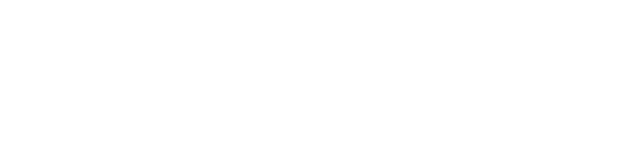
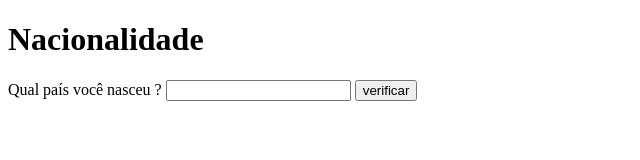
Before and after one commit to WilliamLemosJR/javascript, a plain HTML site: page exercicio/aula11/ex011.html in a window 1280 px wide. Shown: the whole page, without its empty margins (0-640 px from the left). Drawn offline with Linux system fonts and the light colour scheme.

Commit message:
Update ex011.html

```diff
--- a/exercicio/aula11/ex011.html
+++ b/exercicio/aula11/ex011.html
@@ -6,6 +6,38 @@
     <title>Document</title>
 </head>
 <body>
+    <h1>Nacionalidade</h1>
 
+    <form action="exe.php" method="post">
+        <label for="inasci">Qual país você nasceu ?</label>
+        <input type="text" name="nasci" id="inasci">
+
+        <input type="button" value="verificar" onclick="calcular()">
+
+
+
+    </form>
+
+    <div id="res">
+
+    </div>
+
+    <script>
+
+       function calcular() {
+            var txtn = window.document.getElementById('inasci')
+            var res = window.document.getElementById('res')
+            var nasci = String(txtn.value)
+
+            res.innerHTML = `<p>Vivendo em ${nasci}</p>`
+            if (nasci=='brasil') {
+                res.innerHTML += `<p>Você é Brasileiro</p>`
+            } else {
+                res.innerHTML += `<p> Você é estrangeiro </p>`
+            }
+
+
+       }
+    </script>
 </body>
 </html>
```
